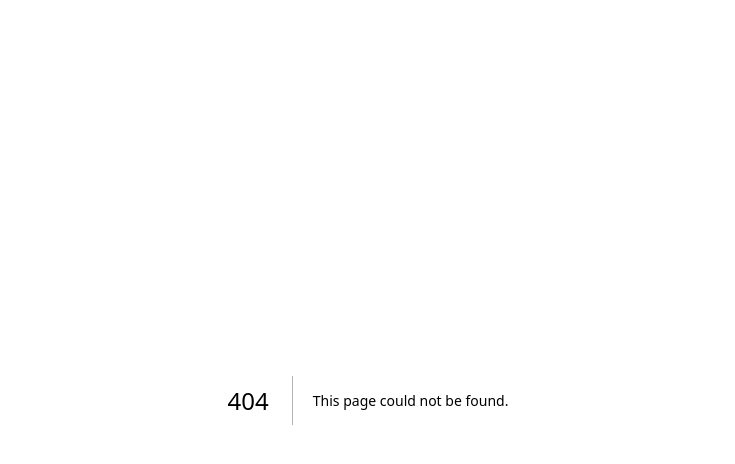
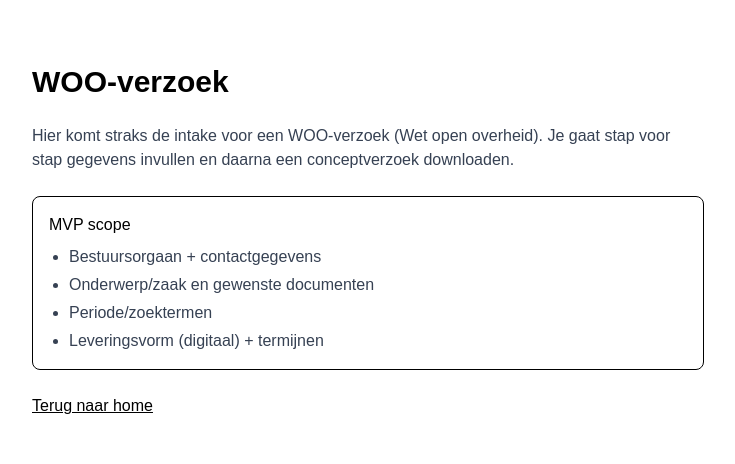
Before and after one commit to Stephanoud/briefkompas.nl, a Next.js app: page /woo in a window 1280 px wide. Before the commit this address had no page. Shown: the top 464 px of the page, without its empty margins (272-1007 px from the left). Built offline with nearby package versions, Linux system fonts and the light colour scheme.

Commit message:
CTA opgeschoond

```diff
--- a/app/page.tsx
+++ b/app/page.tsx
@@ -1,3 +1,4 @@
+import Link from "next/link";
 export default function Home() {
   return (
     <div className="min-h-screen bg-white text-black flex flex-col items-center justify-center px-6 py-20">
@@ -16,13 +17,19 @@ export default function Home() {
     </p>
 
 <div className="flex flex-col items-center gap-4">
-  <button className="bg-black text-white px-6 py-3 rounded-lg text-lg hover:bg-gray-800">
+<div className="flex flex-col items-center gap-4">
+  <Link
+    href="/bezwaar"
+    className="bg-black text-white px-6 py-3 rounded-lg text-lg hover:bg-gray-800"
+  >
     Start mijn bezwaar
-  </button>
+  </Link>
 
-  <button className="text-black underline hover:text-gray-600">
+  <Link href="/woo" className="text-black underline hover:text-gray-600">
     Of doe een WOO-verzoek
-  </button>
+  </Link>
+</div>
+
 </div>
 
   </div>
--- /dev/null
+++ b/app/woo/page.tsx
@@ -0,0 +1,28 @@
+export default function WooPage() {
+  return (
+    <div className="min-h-screen bg-white text-black px-6 py-16">
+      <div className="max-w-2xl mx-auto space-y-6">
+        <h1 className="text-3xl font-bold">WOO-verzoek</h1>
+
+        <p className="text-gray-700">
+          Hier komt straks de intake voor een WOO-verzoek (Wet open overheid).
+          Je gaat stap voor stap gegevens invullen en daarna een conceptverzoek downloaden.
+        </p>
+
+        <div className="rounded-lg border p-4 space-y-2">
+          <p className="font-medium">MVP scope</p>
+          <ul className="list-disc pl-5 text-gray-700 space-y-1">
+            <li>Bestuursorgaan + contactgegevens</li>
+            <li>Onderwerp/zaak en gewenste documenten</li>
+            <li>Periode/zoektermen</li>
+            <li>Leveringsvorm (digitaal) + termijnen</li>
+          </ul>
+        </div>
+
+        <a className="underline hover:text-gray-600" href="/">
+          Terug naar home
+        </a>
+      </div>
+    </div>
+  );
+}
```
Also changed, not shown: app/bezwaar/page.tsx (added).
